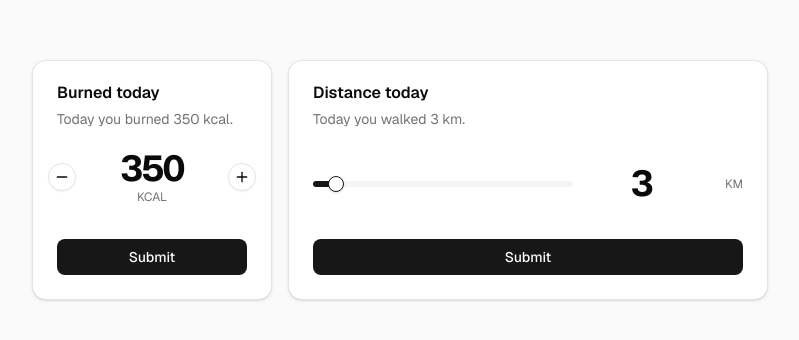
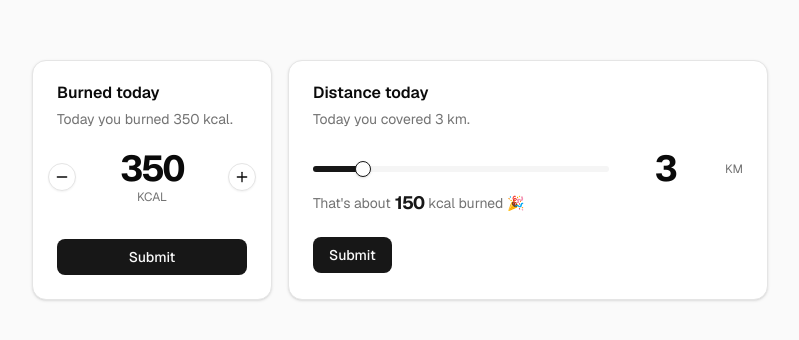
Before and after one commit to kostyniuk/weighty, a Next.js app: page / in a window 1280 px wide. Shown: the part 220-560 px from the top of the page, without its empty margins (240-1039 px from the left). Built offline with nearby package versions, Linux system fonts and the light colour scheme.

Commit message:
Refactor activity today card layout: update distance description, adjust slider max value to 20, and enhance input styling for better user experience.

```diff
--- a/components/ui/cards/activity-today.tsx
+++ b/components/ui/cards/activity-today.tsx
@@ -65,16 +65,17 @@ export function CardsActivityToday() {
         <Card className="h-full gap-5 w-120 h-60">
             <CardHeader>
                 <CardTitle>Distance today</CardTitle>
-                <CardDescription>Today you walked {distance} km.</CardDescription>
+                <CardDescription>Today you covered {distance} km.</CardDescription>
             </CardHeader>
-            <CardContent className="flex flex-1 flex-row items-center justify-center gap-4">
+            <CardContent className="flex flex-col">
+                <div className="flex flex-row items-center justify-center gap-4">
                     <Slider
                         value={[distance]}
-                    max={50}
+                        max={20}
                         step={0.1}
-                    className="w-[80%]"
                         onValueChange={(value) => onChange(value[0])}
                     />
+                    <div className="flex flex-row items-center gap-1">
                         <div className="text-4xl font-bold tracking-tighter tabular-nums">
                             <NumericInput
                                 value={inputValue}
@@ -84,14 +85,24 @@ export function CardsActivityToday() {
                                 step={0.1}
                                 min={0}
                                 max={50}
+                                className="px-0 w-24"
                             />
                         </div>
                         <div className="text-muted-foreground text-xs uppercase">
                             km
                         </div>
+                    </div>
+                </div>
+                <CardDescription className="flex flex-row items-center gap-1">
+                    That's about
+                    <div className="text-lg font-bold tracking-tighter text-primary">
+                        {Math.round(distance * 50)}
+                    </div>
+                    kcal burned 🎉
+                </CardDescription>
             </CardContent>
             <CardFooter>
-                <Button className="w-full" variant="default">
+                <Button variant="default">
                     Submit
                 </Button>
             </CardFooter>
```
Lines whose indentation alone changed are shown as unchanged.
